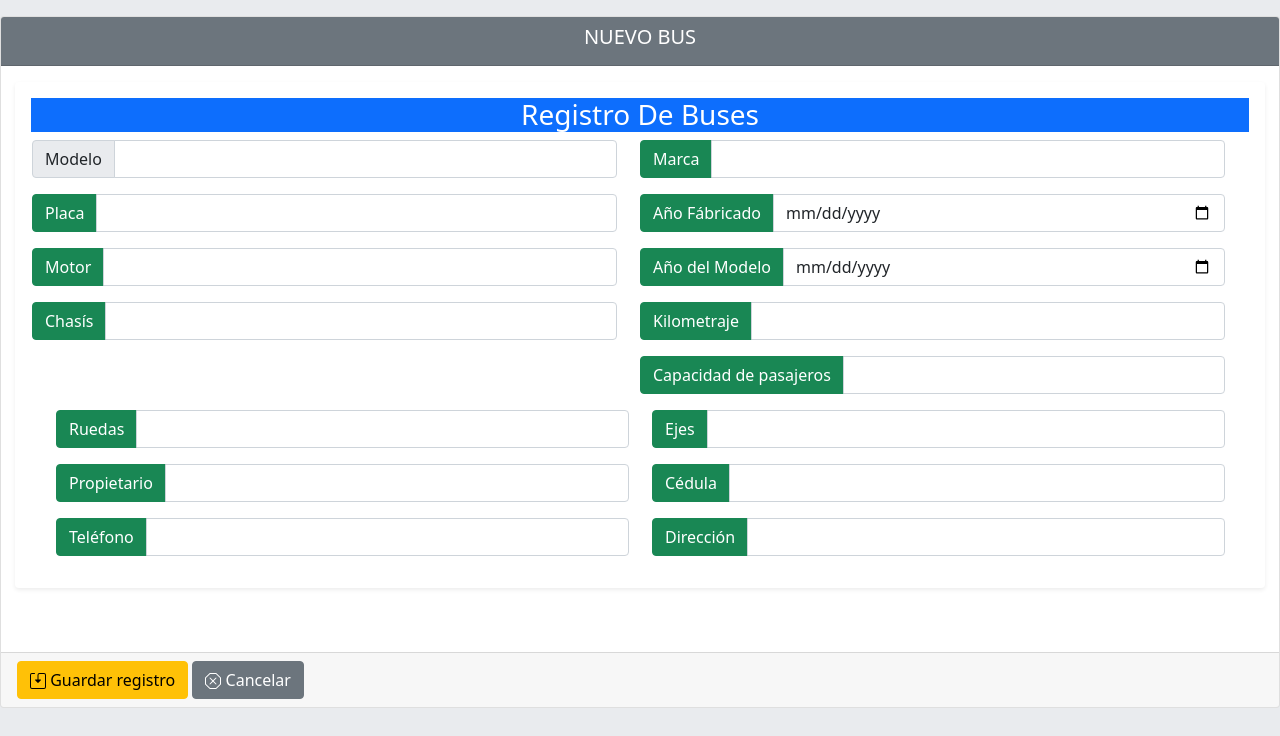
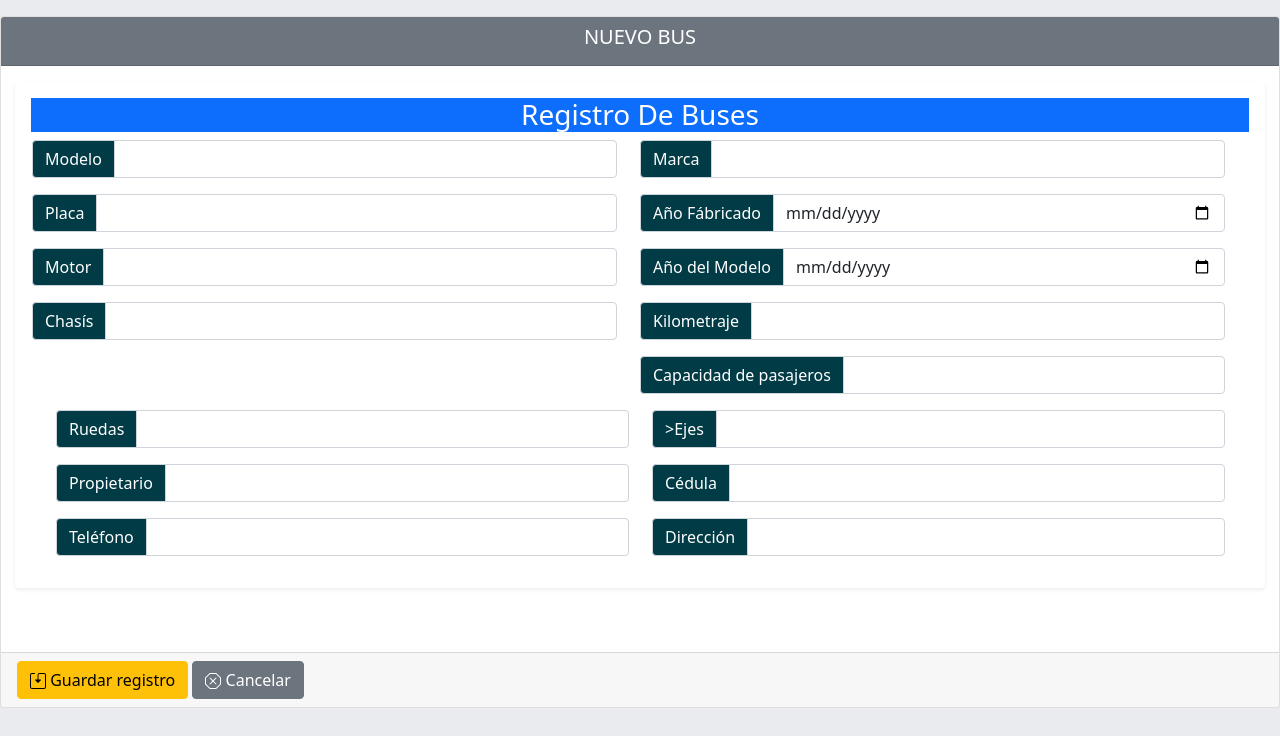
Before and after one commit to StuardN/Crud-Django, a Django app: page /crearBuses/ in a window 1280 px wide. Shown: the part 64-800 px from the top of the page. Run offline with Django 4.2, Linux system fonts and the light colour scheme; some libraries are stand-ins or nearby versions.

Commit message:
Readme modificado

```diff
--- a/templates/buses/crearBus.html
+++ b/templates/buses/crearBus.html
@@ -13,13 +13,13 @@
                 <div class="col-auto input-group row justify-content-md-end">
                     <div class="col-md-6">
                         <div class="input-group mb-3 ">
-                            <span class="input-group-text " style="background:#e9ebee" id="basic-addon1">Modelo</span>
+                            <span class="input-group-text "  id="basic-addon1" style="background-color: #003b46; color: #ffffff">Modelo</span>
                             {{ form.modelo }}
                         </div>
                     </div>
                     <div class="col-md-6">
                         <div class="input-group mb-3">
-                            <span class="input-group-text btn-success" id="basic-addon1">Marca</span>
+                              <span class="input-group-text "  id="basic-addon1" style="background-color: #003b46; color: #ffffff">Marca</span>
                             {{ form.marca }}
                         </div>
                     </div>
@@ -27,13 +27,13 @@
                 <div class="col-auto input-group row justify-content-md-end">
                     <div class="col-md-6">
                         <div class="input-group mb-3 ">
-                            <span class="input-group-text btn-success" id="basic-addon1">Placa</span>
+                             <span class="input-group-text "  id="basic-addon1" style="background-color: #003b46; color: #ffffff">Placa</span>
                             {{ form.placa }}
                         </div>
                     </div>
                     <div class="col-md-6">
                         <div class="input-group mb-3">
-                            <span class="input-group-text btn-success" id="basic-addon1">Año Fábricado</span>
+                             <span class="input-group-text "  id="basic-addon1" style="background-color: #003b46; color: #ffffff">Año Fábricado</span>
                             {{ form.año_fabricado }}
                         </div>
                     </div>
@@ -41,14 +41,13 @@
                 <div class="col-auto input-group row justify-content-md-end">
                     <div class="col-md-6">
                         <div class="input-group mb-3 ">
-                            <span class="input-group-text btn-success" id="basic-addon1">Motor</span>
+                              <span class="input-group-text "  id="basic-addon1" style="background-color: #003b46; color: #ffffff">Motor</span>
                             {{ form.motor }}
                         </div>
                     </div>
                     <div class="col-md-6">
                         <div class="input-group mb-3">
-                            <span class="input-group-text btn-success"
-                                  id="inputGroup-sizing-default">Año del Modelo</span>
+                              <span class="input-group-text "  id="basic-addon1" style="background-color: #003b46; color: #ffffff">Año del Modelo</span>
                             {{ form.año_modelo }}
                         </div>
                     </div>
@@ -57,13 +56,13 @@
                 <div class="col-auto input-group row justify-content-md-end">
                     <div class="col-md-6">
                         <div class="input-group mb-3 ">
-                            <span class="input-group-text btn-success" id="basic-addon1">Chasís</span>
+                             <span class="input-group-text "  id="basic-addon1" style="background-color: #003b46; color: #ffffff">Chasís</span>
                             {{ form.chasis }}
                         </div>
                     </div>
                     <div class="col-md-6">
                         <div class="input-group mb-3">
-                            <span class="input-group-text btn-success" id="basic-addon1">Kilometraje</span>
+                             <span class="input-group-text "  id="basic-addon1" style="background-color: #003b46; color: #ffffff">Kilometraje</span>
                             {{ form.kilometraje }}
                         </div>
                     </div>
@@ -72,44 +71,44 @@
                 <div class="col-auto input-group row justify-content-md-end">
                     <div class="col-md-6">
                         <div class="input-group mb-3 ">
-                            <span class="input-group-text btn-success" id="basic-addon1">Capacidad de pasajeros</span>
+                             <span class="input-group-text "  id="basic-addon1" style="background-color: #003b46; color: #ffffff">Capacidad de pasajeros</span>
                             {{ form.capacidad_pasajero }}
                         </div>
                     </div>
                     <div class="col-auto input-group row justify-content-md-end">
                         <div class="col-md-6">
                             <div class="input-group mb-3">
-                                <span class="input-group-text btn-success" id="basic-addon1">Ruedas</span>
+                                <span class="input-group-text "  id="basic-addon1" style="background-color: #003b46; color: #ffffff">Ruedas</span>
                                 {{ form.ruedas }}
                             </div>
                         </div>
                         <div class="col-md-6">
                             <div class="input-group mb-3">
-                                <span class="input-group-text btn-success" id="inputGroup-sizing-default">Ejes</span>
+                                  <span class="input-group-text "  id="basic-addon1" style="background-color: #003b46; color: #ffffff">>Ejes</span>
                                 {{ form.ejes }}
                             </div>
                         </div>
                         <div class="col-md-6">
                             <div class="input-group mb-3">
-                                <span class="input-group-text btn-success" id="inputGroup-sizing-default">Propietario</span>
+                                  <span class="input-group-text "  id="basic-addon1" style="background-color: #003b46; color: #ffffff">Propietario</span>
                                 {{ form.Propietario }}
                             </div>
                         </div>
                         <div class="col-md-6">
                             <div class="input-group mb-3">
-                                <span class="input-group-text btn-success" id="inputGroup-sizing-default">Cédula</span>
+                                  <span class="input-group-text "  id="basic-addon1" style="background-color: #003b46; color: #ffffff">Cédula</span>
                                 {{ form.cedula}}
                             </div>
                         </div>
                          <div class="col-md-6">
                             <div class="input-group mb-3">
-                                <span class="input-group-text btn-success" id="inputGroup-sizing-default">Teléfono</span>
+                                  <span class="input-group-text "  id="basic-addon1" style="background-color: #003b46; color: #ffffff">Teléfono</span>
                                 {{ form.telefono}}
                             </div>
                         </div>
                          <div class="col-md-6">
                             <div class="input-group mb-3">
-                                <span class="input-group-text btn-success" id="inputGroup-sizing-default">Dirección</span>
+                                 <span class="input-group-text "  id="basic-addon1" style="background-color: #003b46; color: #ffffff">Dirección</span>
                                 {{ form.direccion}}
                             </div>
                         </div>
```
Also changed, not shown: README.md (added).
